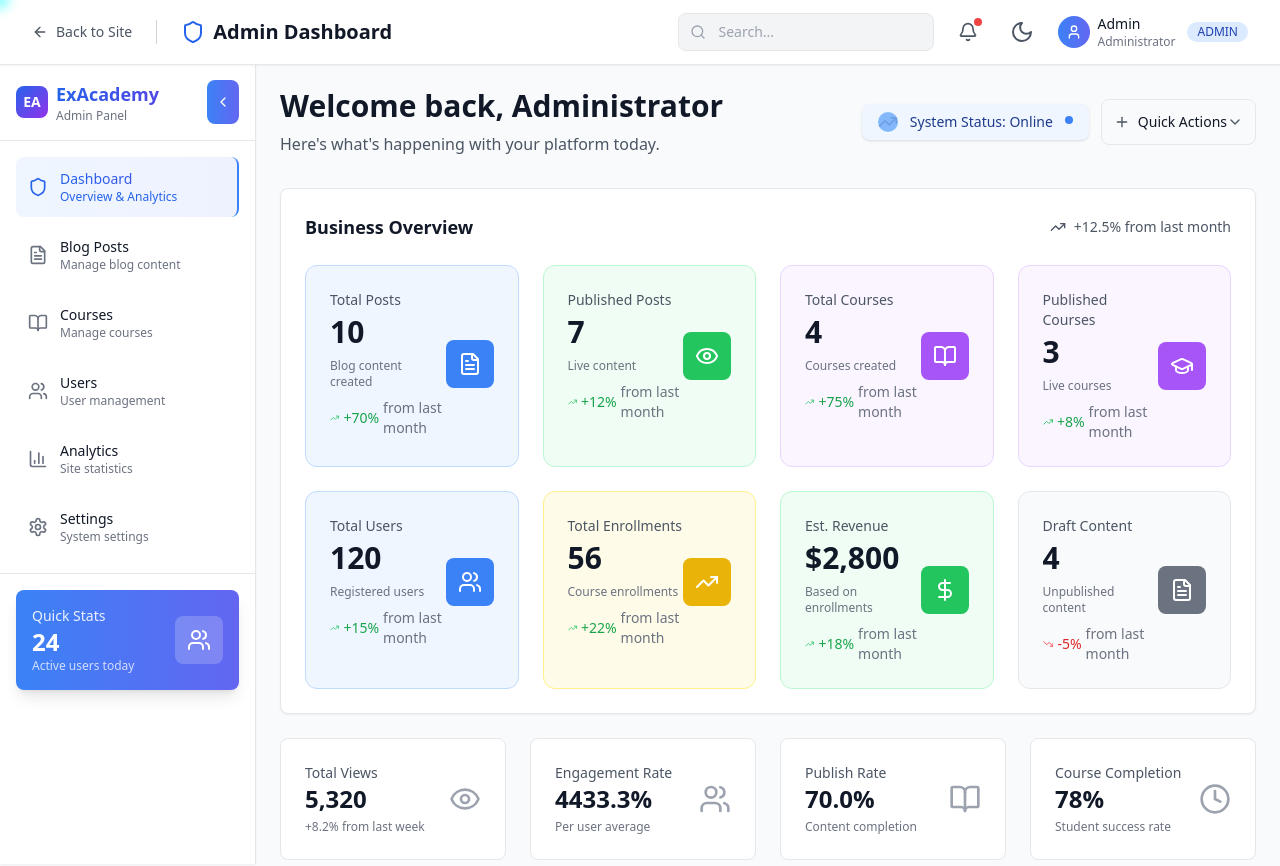
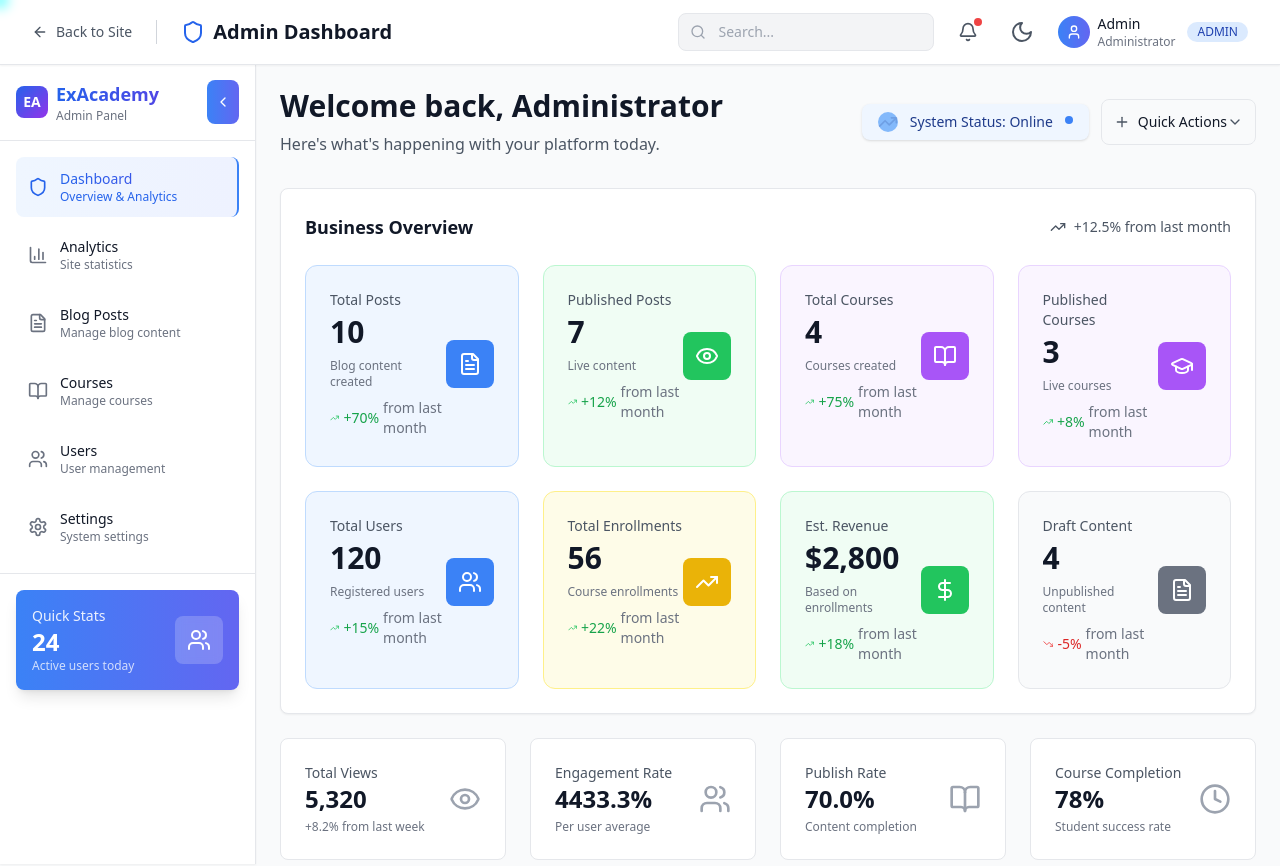
Before and after one commit to morshedulmunna/exacademy, a Next.js app in the folder web/: page /admin in a window 1280 px wide. Shown: the top 866 px of the page. Built offline with nearby package versions, Linux system fonts and the light colour scheme.

Commit message:
Add Analytics Link to Admin Sidebar
- Introduced a new link for "Analytics" in the AdminSidebar component, providing access to site statistics.
- Removed the previous duplicate entry for the "Analytics" link to streamline the sidebar navigation.

```diff
--- a/web/src/app/(administrator)/admin/_@components/AdminSidebar.tsx
+++ b/web/src/app/(administrator)/admin/_@components/AdminSidebar.tsx
@@ -31,6 +31,12 @@ export default function AdminSidebar() {
       description: "Overview & Analytics",
     },
     {
+      href: "/admin/analytics",
+      icon: BarChart3,
+      label: "Analytics",
+      description: "Site statistics",
+    },
+    {
       href: "/admin/blog",
       icon: FileText,
       label: "Blog Posts",
@@ -48,12 +54,7 @@ export default function AdminSidebar() {
       label: "Users",
       description: "User management",
     },
-    {
-      href: "/admin/analytics",
-      icon: BarChart3,
-      label: "Analytics",
-      description: "Site statistics",
-    },
+
     {
       href: "/admin/settings",
       icon: Settings,
```
